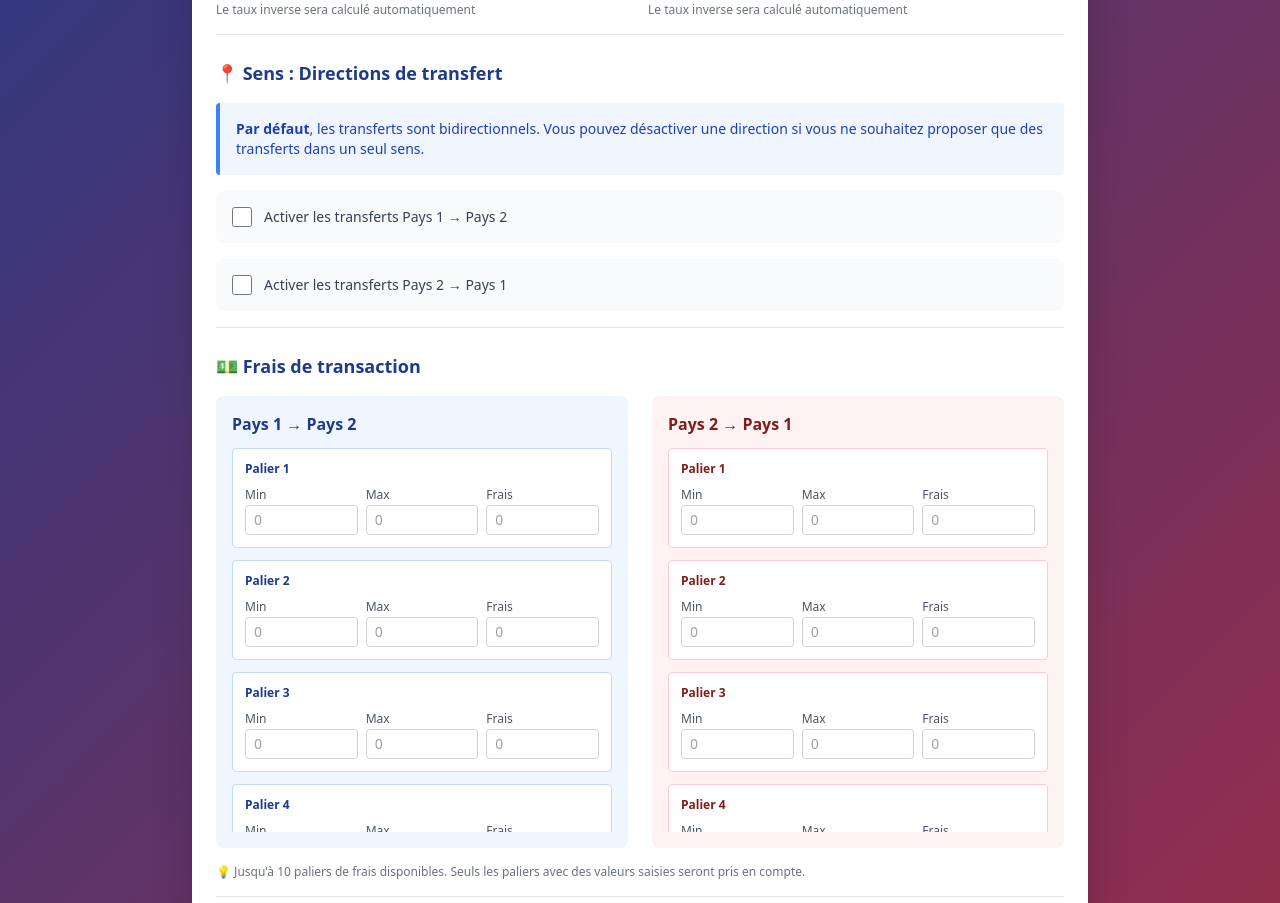
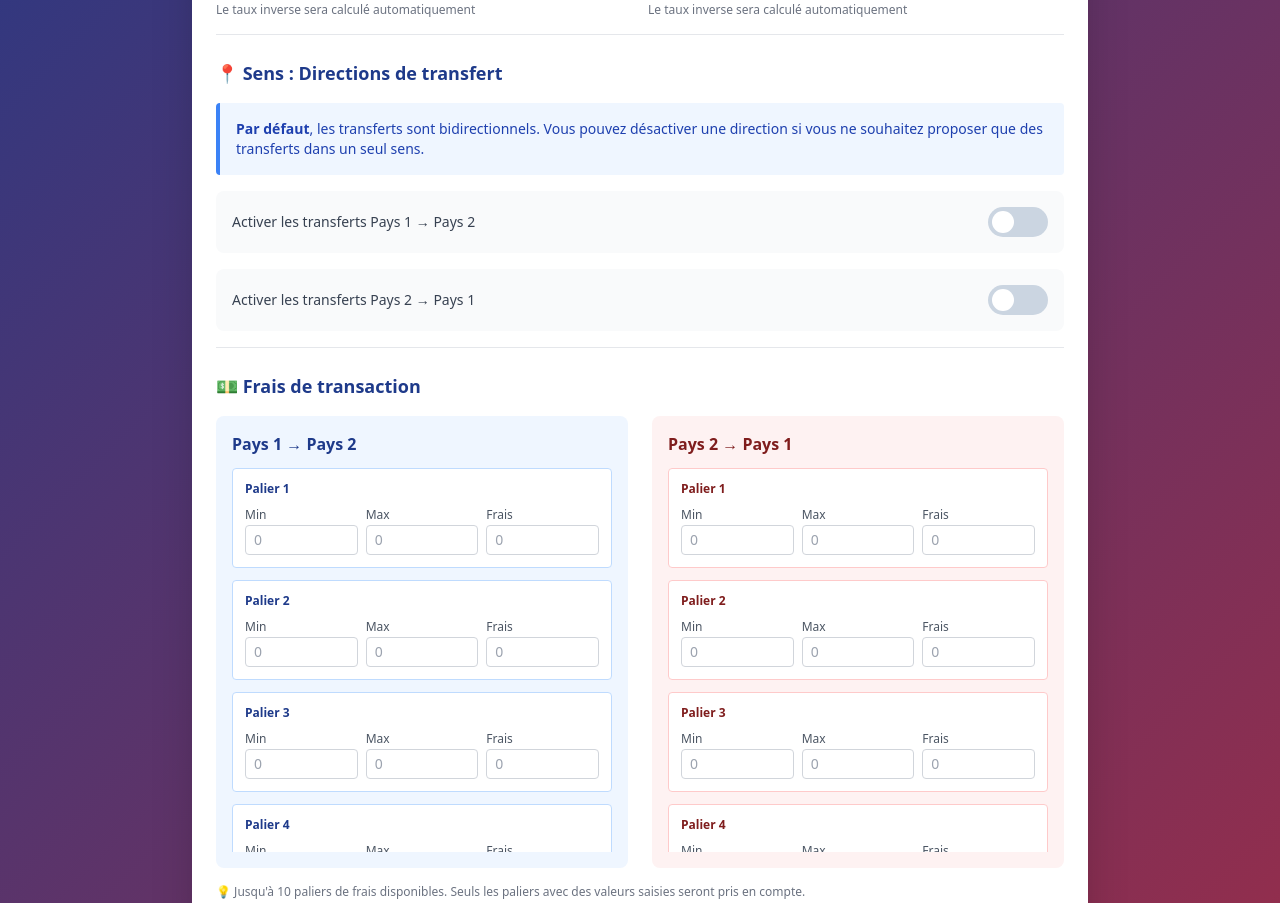
Before and after one commit to moa-digitalagency/MoneyTransfertSaas, a Flask app: template templates/admin_panel.html in a window 1280 px wide. Shown: the part 493-1396 px from the top of the page. Run offline with Flask 3, Linux system fonts and the light colour scheme; the template is opened without the code that fills it, so the values that code supplies are empty; some libraries are stand-ins or nearby versions.

Commit message:
Update admin panel to use toggle switches for enabling transfers
Replaces checkboxes with toggle switches for transfer direction enablement in the admin panel, and styles these toggles.

Replit-Commit-Author: Agent
Replit-Commit-Session-Id: 8437f3fd-de58-469f-bdd4-7aacbccef78b
Replit-Commit-Checkpoint-Type: full_checkpoint
Replit-Commit-Screenshot-Url: https://storage.googleapis.com/screenshot-production-us-central1/65bd6bd4-816a-4bb3-901e-c762ad2c9cbb/8437f3fd-de58-469f-bdd4-7aacbccef78b/maA8eDZ

```diff
--- a/templates/admin_panel.html
+++ b/templates/admin_panel.html
@@ -17,6 +17,59 @@ www.myoneart.com
         body {
             background: linear-gradient(135deg, #1e3a8a 0%, #dc2626 100%);
             min-height: 100vh;
+        }
+
+        .toggle-switch {
+            position: relative;
+            display: inline-block;
+            width: 60px;
+            height: 30px;
+        }
+
+        .toggle-switch input {
+            opacity: 0;
+            width: 0;
+            height: 0;
+        }
+
+        .toggle-slider {
+            position: absolute;
+            cursor: pointer;
+            top: 0;
+            left: 0;
+            right: 0;
+            bottom: 0;
+            background-color: #cbd5e1;
+            transition: 0.3s;
+            border-radius: 30px;
+        }
+
+        .toggle-slider:before {
+            position: absolute;
+            content: "";
+            height: 22px;
+            width: 22px;
+            left: 4px;
+            bottom: 4px;
+            background-color: white;
+            transition: 0.3s;
+            border-radius: 50%;
+        }
+
+        input:checked + .toggle-slider {
+            background-color: #3b82f6;
+        }
+
+        input:checked + .toggle-slider:before {
+            transform: translateX(30px);
+        }
+
+        .toggle-slider.suspended-toggle {
+            background-color: #cbd5e1;
+        }
+
+        input:checked + .toggle-slider.suspended-toggle {
+            background-color: #ef4444;
         }
     </style>
 </head>
@@ -130,21 +183,25 @@ www.myoneart.com
                     </div>
 
                     <div class="space-y-4">
-                        <div class="flex items-center p-4 bg-gray-50 rounded-lg">
-                            <input type="checkbox" name="direction_1to2_enabled" id="direction_1to2_enabled"
-                                   {% if config.transfer_directions.country1_to_country2 %}checked{% endif %}
-                                   class="w-5 h-5 text-blue-600 border-gray-300 rounded focus:ring-blue-500">
-                            <label for="direction_1to2_enabled" class="ml-3 text-sm font-medium text-gray-700" id="direction_label_1">
+                        <div class="flex items-center justify-between p-4 bg-gray-50 rounded-lg">
+                            <label for="direction_1to2_enabled" class="text-sm font-medium text-gray-700" id="direction_label_1">
                                 Activer les transferts Pays 1 → Pays 2
+                            </label>
+                            <label class="toggle-switch">
+                                <input type="checkbox" name="direction_1to2_enabled" id="direction_1to2_enabled"
+                                       {% if config.transfer_directions.country1_to_country2 %}checked{% endif %}>
+                                <span class="toggle-slider"></span>
                             </label>
                         </div>
 
-                        <div class="flex items-center p-4 bg-gray-50 rounded-lg">
-                            <input type="checkbox" name="direction_2to1_enabled" id="direction_2to1_enabled"
-                                   {% if config.transfer_directions.country2_to_country1 %}checked{% endif %}
-                                   class="w-5 h-5 text-blue-600 border-gray-300 rounded focus:ring-blue-500">
-                            <label for="direction_2to1_enabled" class="ml-3 text-sm font-medium text-gray-700" id="direction_label_2">
+                        <div class="flex items-center justify-between p-4 bg-gray-50 rounded-lg">
+                            <label for="direction_2to1_enabled" class="text-sm font-medium text-gray-700" id="direction_label_2">
                                 Activer les transferts Pays 2 → Pays 1
+                            </label>
+                            <label class="toggle-switch">
+                                <input type="checkbox" name="direction_2to1_enabled" id="direction_2to1_enabled"
+                                       {% if config.transfer_directions.country2_to_country1 %}checked{% endif %}>
+                                <span class="toggle-slider"></span>
                             </label>
                         </div>
                     </div>
@@ -302,12 +359,14 @@ www.myoneart.com
                     </div>
 
                     <div class="space-y-4">
-                        <div class="flex items-center p-4 bg-gray-50 rounded-lg">
-                            <input type="checkbox" name="page_suspended" id="page_suspended" value="1"
-                                   {% if config.page_suspended %}checked{% endif %}
-                                   class="w-5 h-5 text-blue-600 border-gray-300 rounded focus:ring-blue-500">
-                            <label for="page_suspended" class="ml-3 text-sm font-medium text-gray-700">
+                        <div class="flex items-center justify-between p-4 bg-gray-50 rounded-lg">
+                            <label for="page_suspended" class="text-sm font-medium text-gray-700">
                                 Désactiver temporairement ma page de transfert
+                            </label>
+                            <label class="toggle-switch">
+                                <input type="checkbox" name="page_suspended" id="page_suspended" value="1"
+                                       {% if config.page_suspended %}checked{% endif %}>
+                                <span class="toggle-slider suspended-toggle"></span>
                             </label>
                         </div>
 
```
Also changed, not shown: 1 other file.
